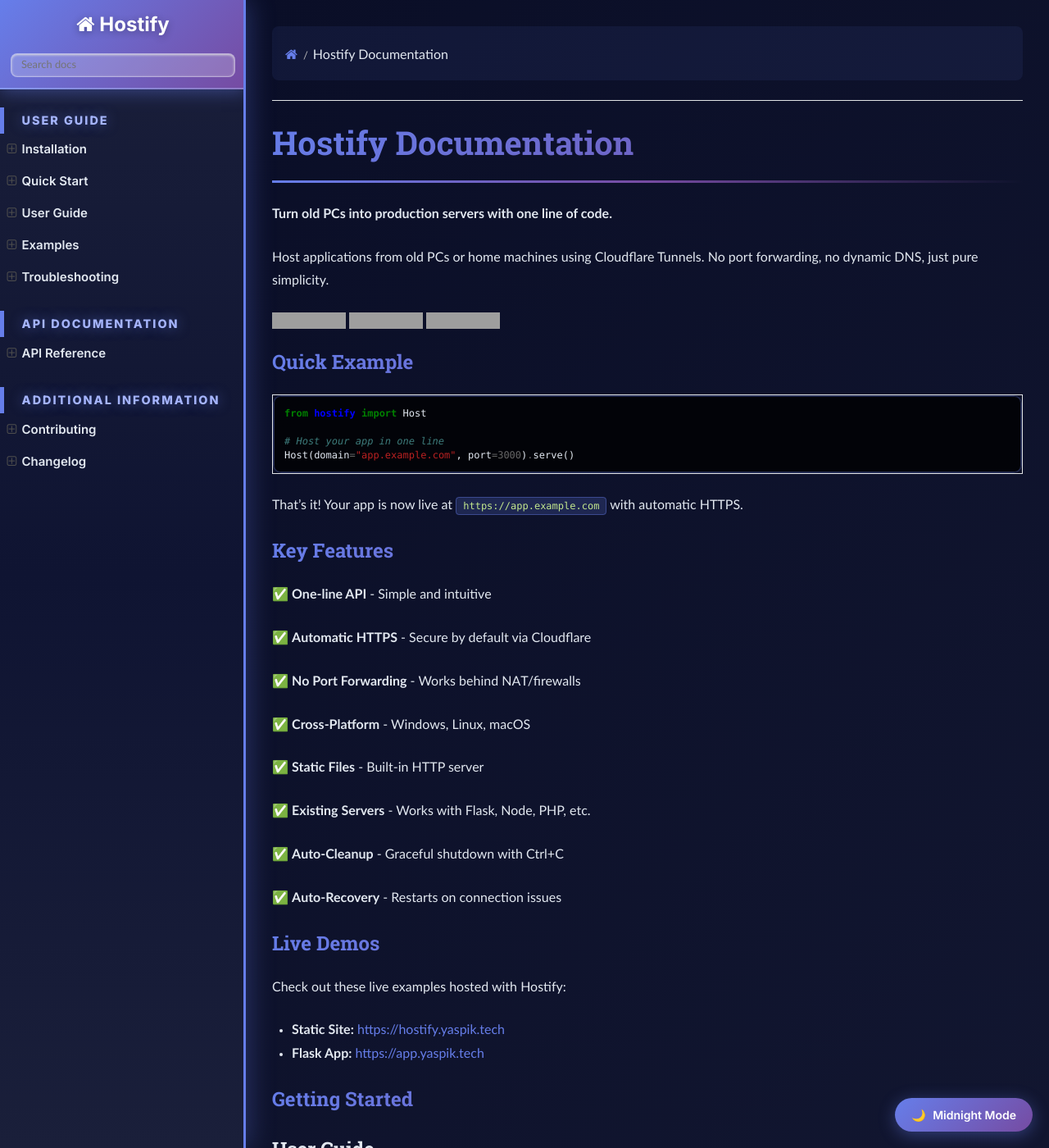
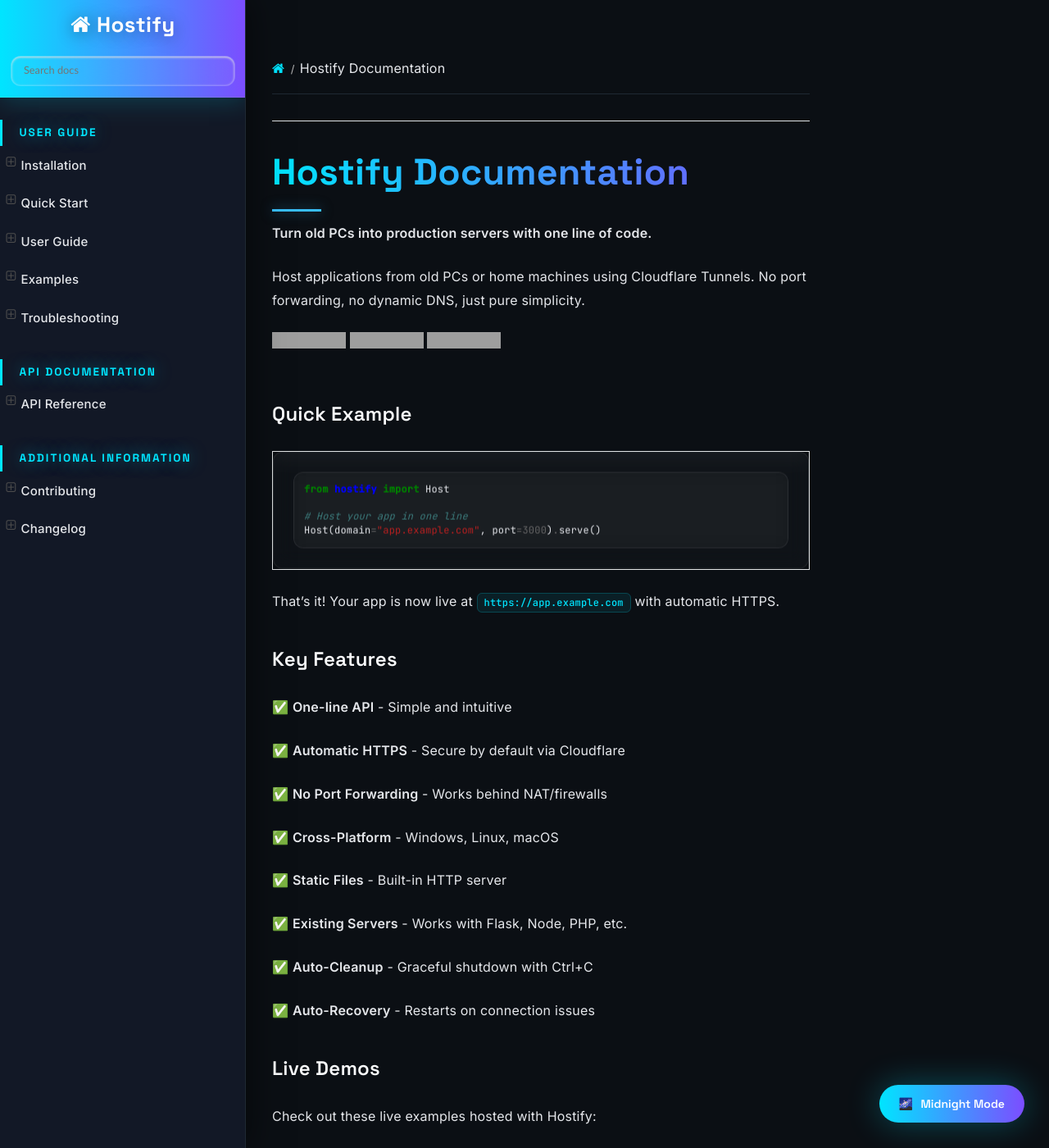
Before and after one commit to yuvrajarora1805/hostify, a Sphinx documentation site: the page built from docs/source/index.rst, in a window 1280 px wide and 1400 px high. Shown: the whole window at 82% size. Built offline with Sphinx 7.4.7 and the Read the Docs theme 3.1.0, drawn with Linux system fonts in a browser that asks for light colours; grey boxes are pictures that could not be loaded.

Commit message:
Apply Midnight Black Cinematic theme - Premium redesign
- Midnight black background (#0B0F14) with depth
- Premium fonts: Space Grotesk + Inter + JetBrains Mono
- 3D glassmorphism effects on cards and code blocks
- Subtle floating animations (8s cycles)
- Neon blue (#00E5FF) and purple (#7C4DFF) accents
- Soft glow shadows and hover effects
- Perfect typography (line-height: 1.7, letter-spacing: 0.2px)
- Calm, intelligent, mysterious vibe
- All text clearly visible with proper contrast

```diff
--- a/docs/source/_static/custom.css
+++ b/docs/source/_static/custom.css
@@ -1,35 +1,42 @@
 /* ========================================
-   HOSTIFY DOCUMENTATION - DARK THEME
-   Midnight Black with Theme Switcher
+   HOSTIFY DOCUMENTATION - MIDNIGHT BLACK CINEMATIC THEME
+   Calm, Intelligent, Mysterious, Modern
    ======================================== */
 
-/* Import Google Fonts */
-@import url('https://fonts.googleapis.com/css2?family=Inter:wght@400;500;600;700;800&display=swap');
+/* Import Premium Fonts */
+@import url('https://fonts.googleapis.com/css2?family=Space+Grotesk:wght@400;500;600;700&family=Inter:wght@300;400;500;600&family=JetBrains+Mono:wght@400;500&display=swap');
 
 /* ========================================
-   THEME VARIABLES
+   COLOR PALETTE
    ======================================== */
 
 :root {
-    --sidebar-bg: linear-gradient(180deg, #1a1f3a 0%, #0f1432 50%, #1a1f3a 100%);
-    --sidebar-text: #e2e8f0;
-    --sidebar-text-hover: #ffffff;
-    --sidebar-active-bg: rgba(102, 126, 234, 0.25);
-    --sidebar-border: #667eea;
-    --content-bg: linear-gradient(135deg, #0a0e27 0%, #1a1f3a 100%);
-    --text-primary: #e2e8f0;
-    --text-secondary: #a0aec0;
+    /* Background Colors */
+    --bg-midnight: #0B0F14;
+    --bg-charcoal: #121826;
+    --bg-divider: #1F2933;
+    --bg-hover-glow: rgba(0, 255, 255, 0.08);
+
+    /* Text Colors */
+    --text-primary: #E5E7EB;
+    --text-secondary: #9CA3AF;
+    --text-heading: #F9FAFB;
+
+    /* Accent Colors */
+    --accent-neon-blue: #00E5FF;
+    --accent-purple: #7C4DFF;
+    --accent-cyan: #00FF9C;
+    --accent-underline: #38BDF8;
+
+    /* Gradients */
+    --gradient-heading: linear-gradient(90deg, #00E5FF, #7C4DFF);
+    --gradient-glow: linear-gradient(135deg, rgba(0, 229, 255, 0.1), rgba(124, 77, 255, 0.1));
 }
 
-/* Midnight Black Theme */
+/* Midnight Theme Override */
 body.midnight-theme {
-    --sidebar-bg: linear-gradient(180deg, #000000 0%, #0a0a0a 50%, #000000 100%);
-    --sidebar-text: #b0b0b0;
-    --sidebar-text-hover: #ffffff;
-    --sidebar-active-bg: rgba(102, 126, 234, 0.3);
-    --content-bg: linear-gradient(135deg, #000000 0%, #0a0a0a 100%);
-    --text-primary: #d0d0d0;
-    --text-secondary: #808080;
+    --bg-midnight: #000000;
+    --bg-charcoal: #0a0a0a;
 }
 
 /* ========================================
@@ -38,129 +45,140 @@
 
 #theme-toggle {
     position: fixed;
-    bottom: 20px;
-    right: 20px;
+    bottom: 30px;
+    right: 30px;
     z-index: 1000;
-    background: linear-gradient(135deg, #667eea 0%, #764ba2 100%);
+    background: var(--gradient-heading);
     color: white;
     border: none;
-    padding: 12px 20px;
-    border-radius: 25px;
+    padding: 14px 24px;
+    border-radius: 30px;
     font-weight: 600;
     font-size: 14px;
+    font-family: 'Space Grotesk', sans-serif;
     cursor: pointer;
-    box-shadow: 0 4px 20px rgba(102, 126, 234, 0.4);
-    transition: all 0.3s ease;
-    font-family: 'Inter', sans-serif;
+    box-shadow: 0 0 40px rgba(0, 229, 255, 0.3);
+    transition: all 0.4s cubic-bezier(0.4, 0, 0.2, 1);
+    animation: floatButton 6s ease-in-out infinite;
 }
 
 #theme-toggle:hover {
-    transform: translateY(-3px);
-    box-shadow: 0 6px 30px rgba(102, 126, 234, 0.6);
+    transform: translateY(-5px) scale(1.05);
+    box-shadow: 0 0 60px rgba(0, 229, 255, 0.5);
 }
 
 #theme-toggle::before {
-    content: '🌙 ';
-    margin-right: 5px;
+    content: '🌌 ';
+    margin-right: 6px;
 }
 
 body.midnight-theme #theme-toggle::before {
-    content: '☀️ ';
+    content: '✨ ';
+}
+
+@keyframes floatButton {
+    0%, 100% { transform: translateY(0); }
+    50% { transform: translateY(-5px); }
 }
 
 /* ========================================
-   SIDEBAR
+   SIDEBAR - CINEMATIC DESIGN
    ======================================== */
 
 .wy-nav-side {
-    background: var(--sidebar-bg) !important;
-    border-right: 3px solid var(--sidebar-border) !important;
-    box-shadow: 4px 0 30px rgba(102, 126, 234, 0.3) !important;
+    background: var(--bg-charcoal) !important;
+    border-right: 1px solid var(--bg-divider) !important;
+    box-shadow: 4px 0 40px rgba(0, 0, 0, 0.5) !important;
     font-family: 'Inter', sans-serif !important;
 }
 
-/* Logo/Search Area */
+/* Logo/Search Area - Gradient */
 .wy-side-nav-search {
-    background: linear-gradient(135deg, #667eea 0%, #764ba2 100%) !important;
-    border-bottom: 2px solid rgba(255, 255, 255, 0.2) !important;
-    box-shadow: 0 4px 20px rgba(102, 126, 234, 0.4) !important;
+    background: var(--gradient-heading) !important;
+    border-bottom: 1px solid rgba(255, 255, 255, 0.1) !important;
+    box-shadow: 0 4px 30px rgba(0, 229, 255, 0.2) !important;
 }
 
 .wy-side-nav-search > a,
 .wy-side-nav-search .wy-dropdown > a {
     color: #ffffff !important;
-    font-size: 24px !important;
+    font-size: 26px !important;
     font-weight: 700 !important;
-    text-shadow: 0 2px 10px rgba(0, 0, 0, 0.3) !important;
+    font-family: 'Space Grotesk', sans-serif !important;
+    text-shadow: 0 2px 20px rgba(0, 0, 0, 0.4) !important;
+    letter-spacing: 0.5px;
 }
 
-/* Search Input */
+/* Search Input - Glassmorphism */
 .wy-side-nav-search input[type="text"] {
-    background: rgba(255, 255, 255, 0.2) !important;
-    border: 1px solid rgba(255, 255, 255, 0.4) !important;
+    background: rgba(255, 255, 255, 0.05) !important;
+    backdrop-filter: blur(12px) !important;
+    border: 1px solid rgba(255, 255, 255, 0.2) !important;
     color: #ffffff !important;
-    border-radius: 8px !important;
+    border-radius: 12px !important;
+    padding: 10px 15px !important;
+    transition: all 0.3s ease !important;
 }
 
 .wy-side-nav-search input[type="text"]:focus {
-    background: rgba(255, 255, 255, 0.3) !important;
-    border-color: rgba(255, 255, 255, 0.6) !important;
-    box-shadow: 0 0 15px rgba(255, 255, 255, 0.4) !important;
+    background: rgba(255, 255, 255, 0.08) !important;
+    border-color: var(--accent-neon-blue) !important;
+    box-shadow: 0 0 20px rgba(0, 229, 255, 0.3) !important;
 }
 
-/* Navigation Menu Items */
+/* Navigation Menu Items - Soft & Readable */
 .wy-menu-vertical a {
-    color: var(--sidebar-text) !important;
-    font-weight: 600 !important;
+    color: var(--text-primary) !important;
+    font-weight: 500 !important;
     font-size: 15px !important;
+    line-height: 1.7 !important;
+    letter-spacing: 0.2px !important;
     transition: all 0.3s cubic-bezier(0.4, 0, 0.2, 1) !important;
-    border-left: 4px solid transparent !important;
+    border-left: 3px solid transparent !important;
     padding: 0.7em 1.5em !important;
 }
 
 .wy-menu-vertical a:hover {
-    background: rgba(102, 126, 234, 0.2) !important;
-    color: var(--sidebar-text-hover) !important;
-    border-left-color: #667eea !important;
+    background: var(--bg-hover-glow) !important;
+    color: var(--accent-neon-blue) !important;
+    border-left-color: var(--accent-neon-blue) !important;
     transform: translateX(5px);
-    box-shadow: inset 0 0 20px rgba(102, 126, 234, 0.15) !important;
+    box-shadow: inset 0 0 30px rgba(0, 229, 255, 0.05) !important;
 }
 
-/* Active/Current Menu Item - DARK TEXT ON LIGHT BACKGROUND */
+/* Active Menu Item - 3D Glassmorphism */
 .wy-menu-vertical li.current > a {
-    background: rgba(200, 210, 255, 0.9) !important;  /* Light blue/purple background */
-    color: #1a202c !important;  /* DARK text for visibility */
-    border-left: 5px solid #667eea !important;
-    font-weight: 700 !important;
-    box-shadow: none !important;
+    background: rgba(255, 255, 255, 0.03) !important;
+    backdrop-filter: blur(12px) !important;
+    color: var(--text-heading) !important;
+    border-left: 4px solid var(--accent-neon-blue) !important;
+    font-weight: 600 !important;
+    box-shadow:
+        0 0 40px rgba(0, 229, 255, 0.15),
+        inset 0 0 20px rgba(0, 229, 255, 0.05) !important;
 }
 
 .wy-menu-vertical li.current a {
     border-right: none !important;
-    color: #1a202c !important;  /* DARK text */
+    color: var(--text-primary) !important;
 }
 
-/* Expanded Menu Levels - DARK TEXT */
+/* Expanded Menu Levels */
 .wy-menu-vertical li.toctree-l1.current > a {
-    background: rgba(200, 210, 255, 0.85) !important;  /* Light background */
-    border-left: 5px solid #667eea !important;
-    color: #1a202c !important;  /* DARK text */
+    background: rgba(255, 255, 255, 0.04) !important;
+    border-left: 4px solid var(--accent-neon-blue) !important;
 }
 
 .wy-menu-vertical li.toctree-l2 > a {
-    color: var(--sidebar-text) !important;
+    color: var(--text-secondary) !important;
     padding-left: 2.5em !important;
-    font-weight: 500 !important;
+    font-weight: 400 !important;
 }
 
 .wy-menu-vertical li.toctree-l2.current > a {
-    background: rgba(200, 210, 255, 0.7) !important;  /* Light background */
-    border-left-color: #764ba2 !important;
-    color: #1a202c !important;  /* DARK text */
-}
-
-.wy-menu-vertical li.toctree-l2.current li a {
-    color: #1a202c !important;  /* DARK text for sub-items */
+    background: rgba(255, 255, 255, 0.02) !important;
+    border-left-color: var(--accent-purple) !important;
+    color: var(--text-primary) !important;
 }
 
 .wy-menu-vertical li.toctree-l3 > a {
@@ -168,60 +186,76 @@
     padding-left: 3.5em !important;
 }
 
-/* All links inside current items should be dark */
-.wy-menu-vertical li.current a,
-.wy-menu-vertical li.current li a {
-    color: #1a202c !important;  /* DARK text */
-}
-
-/* Section Headers */
+/* Section Headers - Neon Glow */
 .wy-menu-vertical p.caption {
-    color: #a5b4fc !important;
-    font-weight: 800 !important;
+    color: var(--accent-neon-blue) !important;
+    font-weight: 700 !important;
+    font-family: 'Space Grotesk', sans-serif !important;
     text-transform: uppercase !important;
-    font-size: 0.9em !important;
+    font-size: 0.85em !important;
     letter-spacing: 2px !important;
-    margin-top: 1.5em !important;
+    margin-top: 2em !important;
     padding-left: 1.5em !important;
-    border-left: 5px solid #667eea !important;
-    text-shadow: 0 0 15px rgba(102, 126, 234, 0.6) !important;
+    border-left: 3px solid var(--accent-neon-blue) !important;
+    text-shadow: 0 0 20px rgba(0, 229, 255, 0.5) !important;
 }
 
 /* ========================================
-   MAIN CONTENT AREA
+   MAIN CONTENT AREA - CINEMATIC
    ======================================== */
 
 .wy-nav-content-wrap {
-    background: var(--content-bg) !important;
+    background: var(--bg-midnight) !important;
 }
 
 .wy-nav-content {
     background: transparent !important;
-    max-width: 1200px !important;
-    padding: 2em !important;
+    max-width: 720px !important;
+    padding: 3em 2em !important;
     color: var(--text-primary) !important;
 }
 
-/* Headers */
-.rst-content h1,
-.rst-content h2,
-.rst-content h3 {
-    background: linear-gradient(135deg, #667eea 0%, #764ba2 100%);
+/* Typography - Premium */
+body,
+.wy-nav-content {
+    font-family: 'Inter', -apple-system, BlinkMacSystemFont, sans-serif !important;
+    line-height: 1.7 !important;
+    letter-spacing: 0.2px !important;
+}
+
+/* Headings - Gradient Style */
+.rst-content h1 {
+    background: var(--gradient-heading);
     -webkit-background-clip: text;
     -webkit-text-fill-color: transparent;
     background-clip: text;
+    font-family: 'Space Grotesk', sans-serif !important;
     font-weight: 700 !important;
+    font-size: 2.8em !important;
+    margin-bottom: 0.5em !important;
+    position: relative;
 }
 
-.rst-content h1 {
-    font-size: 2.5em !important;
-    border-bottom: 3px solid transparent;
-    border-image: linear-gradient(90deg, #667eea 0%, #764ba2 50%, transparent 100%);
-    border-image-slice: 1;
-    padding-bottom: 0.5em;
+.rst-content h1::after {
+    content: '';
+    position: absolute;
+    bottom: -10px;
+    left: 0;
+    width: 60px;
+    height: 3px;
+    background: var(--accent-underline);
+    box-shadow: 0 0 15px rgba(56, 189, 248, 0.5);
 }
 
-/* Text */
+.rst-content h2,
+.rst-content h3 {
+    color: var(--text-heading) !important;
+    font-family: 'Space Grotesk', sans-serif !important;
+    font-weight: 600 !important;
+    margin-top: 1.5em !important;
+}
+
+/* Body Text */
 .rst-content p,
 .rst-content li,
 .rst-content td {
@@ -229,71 +263,121 @@
     line-height: 1.8 !important;
 }
 
-/* Links */
+/* Links - Neon Accent */
 .rst-content a {
-    color: #667eea !important;
+    color: var(--accent-neon-blue) !important;
     text-decoration: none !important;
     transition: all 0.3s ease !important;
+    position: relative;
 }
 
 .rst-content a:hover {
-    color: #764ba2 !important;
-    text-shadow: 0 0 10px rgba(102, 126, 234, 0.5) !important;
+    color: var(--accent-purple) !important;
+    text-shadow: 0 0 15px rgba(0, 229, 255, 0.4) !important;
 }
 
-/* Code Blocks */
+.rst-content a::after {
+    content: '';
+    position: absolute;
+    bottom: -2px;
+    left: 0;
+    width: 0;
+    height: 1px;
+    background: var(--accent-neon-blue);
+    transition: width 0.3s ease;
+}
+
+.rst-content a:hover::after {
+    width: 100%;
+}
+
+/* Code Blocks - 3D Glassmorphism */
 .rst-content pre,
 .rst-content code {
-    background: rgba(0, 0, 0, 0.6) !important;
-    border: 1px solid rgba(102, 126, 234, 0.3) !important;
-    border-radius: 8px !important;
-    color: #e2e8f0 !important;
+    background: rgba(255, 255, 255, 0.03) !important;
+    backdrop-filter: blur(12px) !important;
+    border: 1px solid rgba(255, 255, 255, 0.08) !important;
+    border-radius: 12px !important;
+    color: var(--text-primary) !important;
+    font-family: 'JetBrains Mono', monospace !important;
 }
 
 .rst-content .highlight {
-    background: rgba(0, 0, 0, 0.5) !important;
-    border-radius: 10px !important;
-    border: 1px solid rgba(102, 126, 234, 0.3) !important;
-    box-shadow: 0 4px 20px rgba(0, 0, 0, 0.4) !important;
+    background: rgba(255, 255, 255, 0.02) !important;
+    backdrop-filter: blur(12px) !important;
+    border-radius: 12px !important;
+    border: 1px solid rgba(255, 255, 255, 0.08) !important;
+    box-shadow: 0 8px 32px rgba(0, 0, 0, 0.3) !important;
+    padding: 1.5em !important;
+    transition: transform 0.3s ease, box-shadow 0.3s ease !important;
 }
 
-.rst-content code.literal {
-    background: rgba(102, 126, 234, 0.2) !important;
-    color: #c3e88d !important;
-    padding: 3px 8px !important;
-    border-radius: 4px !important;
-    border: 1px solid rgba(102, 126, 234, 0.4) !important;
+.rst-content .highlight:hover {
+    transform: perspective(1000px) rotateX(2deg) rotateY(-2deg);
+    box-shadow: 0 12px 48px rgba(0, 229, 255, 0.1) !important;
 }
 
-/* Admonitions */
+/* Inline Code - Subtle Highlight */
+.rst-content code.literal {
+    background: rgba(0, 229, 255, 0.08) !important;
+    color: var(--accent-neon-blue) !important;
+    padding: 3px 8px !important;
+    border-radius: 6px !important;
+    border: 1px solid rgba(0, 229, 255, 0.2) !important;
+    font-weight: 500 !important;
+}
+
+/* Admonitions - 3D Cards */
 .rst-content .admonition {
-    background: rgba(102, 126, 234, 0.1) !important;
-    border-left: 4px solid #667eea !important;
-    border-radius: 8px !important;
+    background: rgba(255, 255, 255, 0.03) !important;
+    backdrop-filter: blur(12px) !important;
+    border-left: 4px solid var(--accent-neon-blue) !important;
+    border-radius: 12px !important;
     padding: 1.5em !important;
+    margin: 1.5em 0 !important;
+    box-shadow: 0 8px 32px rgba(0, 0, 0, 0.3) !important;
+    transition: transform 0.3s ease, box-shadow 0.3s ease !important;
+}
+
+.rst-content .admonition:hover {
+    transform: translateY(-3px);
+    box-shadow: 0 12px 48px rgba(0, 229, 255, 0.15) !important;
 }
 
 .rst-content .admonition-title {
-    background: rgba(102, 126, 234, 0.25) !important;
-    color: #ffffff !important;
+    background: transparent !important;
+    color: var(--accent-neon-blue) !important;
     font-weight: 600 !important;
+    font-family: 'Space Grotesk', sans-serif !important;
+    border-bottom: 1px solid rgba(0, 229, 255, 0.2) !important;
+    padding-bottom: 0.5em !important;
+    margin-bottom: 0.8em !important;
 }
 
-/* Tables */
+/* Tables - Glassmorphism */
 .rst-content table.docutils {
-    border: 1px solid rgba(102, 126, 234, 0.3) !important;
-    background: rgba(0, 0, 0, 0.3) !important;
-    border-radius: 8px !important;
+    border: 1px solid rgba(255, 255, 255, 0.08) !important;
+    background: rgba(255, 255, 255, 0.02) !important;
+    backdrop-filter: blur(12px) !important;
+    border-radius: 12px !important;
+    overflow: hidden;
 }
 
 .rst-content table.docutils thead {
-    background: linear-gradient(135deg, rgba(102, 126, 234, 0.3) 0%, rgba(118, 75, 162, 0.3) 100%) !important;
+    background: rgba(0, 229, 255, 0.08) !important;
 }
 
 .rst-content table.docutils th {
-    color: #ffffff !important;
+    color: var(--text-heading) !important;
     font-weight: 600 !important;
-    border-bottom: 2px solid #667eea !important;
+    font-family: 'Space Grotesk', sans-serif !important;
+    border-bottom: 2px solid rgba(0, 229, 255, 0.3) !important;
+    padding: 14px !important;
+}
+
+.rst-content table.docutils td {
+    border-color: rgba(255, 255, 255, 0.05) !important;
+    padding: 12px !important;
 }
 
 /* ========================================
@@ -301,71 +385,97 @@
    ======================================== */
 
 .wy-nav-top {
-    background: linear-gradient(135deg, #667eea 0%, #764ba2 100%) !important;
-    box-shadow: 0 2px 15px rgba(102, 126, 234, 0.4) !important;
+    background: var(--gradient-heading) !important;
+    box-shadow: 0 4px 30px rgba(0, 229, 255, 0.2) !important;
 }
 
-/* Breadcrumbs */
+/* Breadcrumbs - Subtle */
 .wy-breadcrumbs {
-    background: rgba(102, 126, 234, 0.08) !important;
-    padding: 1em !important;
-    border-radius: 8px !important;
+    background: transparent !important;
+    padding: 1em 0 !important;
+    border-bottom: 1px solid var(--bg-divider) !important;
+    margin-bottom: 2em !important;
 }
 
 .wy-breadcrumbs li a {
-    color: #667eea !important;
+    color: var(--accent-neon-blue) !important;
 }
 
 /* ========================================
-   SCROLLBAR
+   SCROLLBAR - CINEMATIC
    ======================================== */
 
 .wy-side-scroll::-webkit-scrollbar {
+    width: 8px;
+}
+
+.wy-side-scroll::-webkit-scrollbar-track {
+    background: rgba(0, 0, 0, 0.2);
+}
+
+.wy-side-scroll::-webkit-scrollbar-thumb {
+    background: linear-gradient(180deg, var(--accent-neon-blue), var(--accent-purple));
+    border-radius: 4px;
+}
+
+.wy-side-scroll::-webkit-scrollbar-thumb:hover {
+    box-shadow: 0 0 15px rgba(0, 229, 255, 0.5);
+}
+
+/* Main Content Scrollbar */
+::-webkit-scrollbar {
     width: 10px;
 }
 
-.wy-side-scroll::-webkit-scrollbar-track {
-    background: rgba(0, 0, 0, 0.3);
+::-webkit-scrollbar-track {
+    background: var(--bg-midnight);
 }
 
-.wy-side-scroll::-webkit-scrollbar-thumb {
-    background: linear-gradient(180deg, #667eea 0%, #764ba2 100%);
+::-webkit-scrollbar-thumb {
+    background: linear-gradient(180deg, var(--accent-neon-blue), var(--accent-purple));
     border-radius: 5px;
 }
 
-.wy-side-scroll::-webkit-scrollbar-thumb:hover {
-    background: linear-gradient(180deg, #764ba2 0%, #667eea 100%);
-    box-shadow: 0 0 15px rgba(102, 126, 234, 0.6);
-}
-
 /* ========================================
-   FOOTER & VERSION
+   FOOTER
    ======================================== */
 
 footer {
-    background: rgba(0, 0, 0, 0.4) !important;
-    border-top: 2px solid rgba(102, 126, 234, 0.3) !important;
+    background: var(--bg-charcoal) !important;
+    border-top: 1px solid var(--bg-divider) !important;
     color: var(--text-secondary) !important;
 }
 
 .rst-versions {
-    background: rgba(15, 20, 50, 0.95) !important;
-    border-top: 2px solid #667eea !important;
+    background: var(--bg-charcoal) !important;
+    border-top: 1px solid var(--accent-neon-blue) !important;
 }
 
 .rst-versions a {
-    color: #e2e8f0 !important;
+    color: var(--text-primary) !important;
 }
 
 .rst-versions .rst-current-version {
-    background: linear-gradient(135deg, rgba(102, 126, 234, 0.3) 0%, rgba(118, 75, 162, 0.3) 100%) !important;
-    color: #ffffff !important;
+    background: rgba(0, 229, 255, 0.08) !important;
+    color: var(--text-heading) !important;
 }
 
 /* ========================================
-   SMOOTH ANIMATIONS
+   ANIMATIONS - SUBTLE & CALM
    ======================================== */
 
+/* Floating Animation for Cards */
+@keyframes floatCard {
+    0%, 100% { transform: translateY(0); }
+    50% { transform: translateY(-3px); }
+}
+
+.rst-content .admonition,
+.rst-content .highlight {
+    animation: floatCard 8s ease-in-out infinite;
+}
+
+/* Smooth Transitions */
 * {
     transition: background 0.3s ease, border 0.3s ease, color 0.3s ease, transform 0.3s ease;
 }
```
